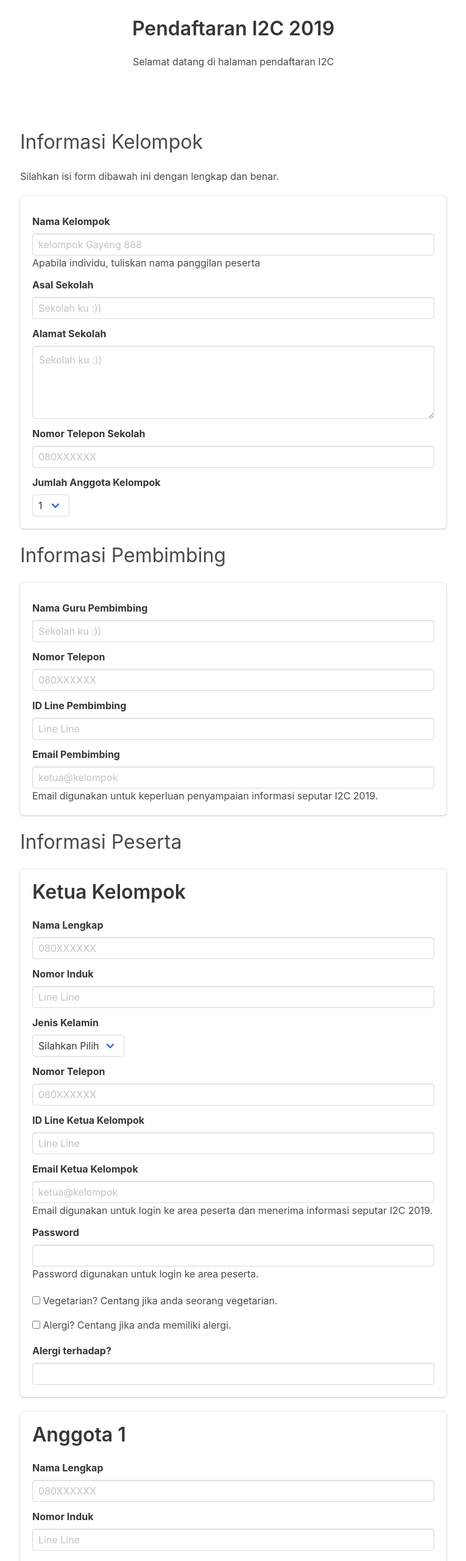
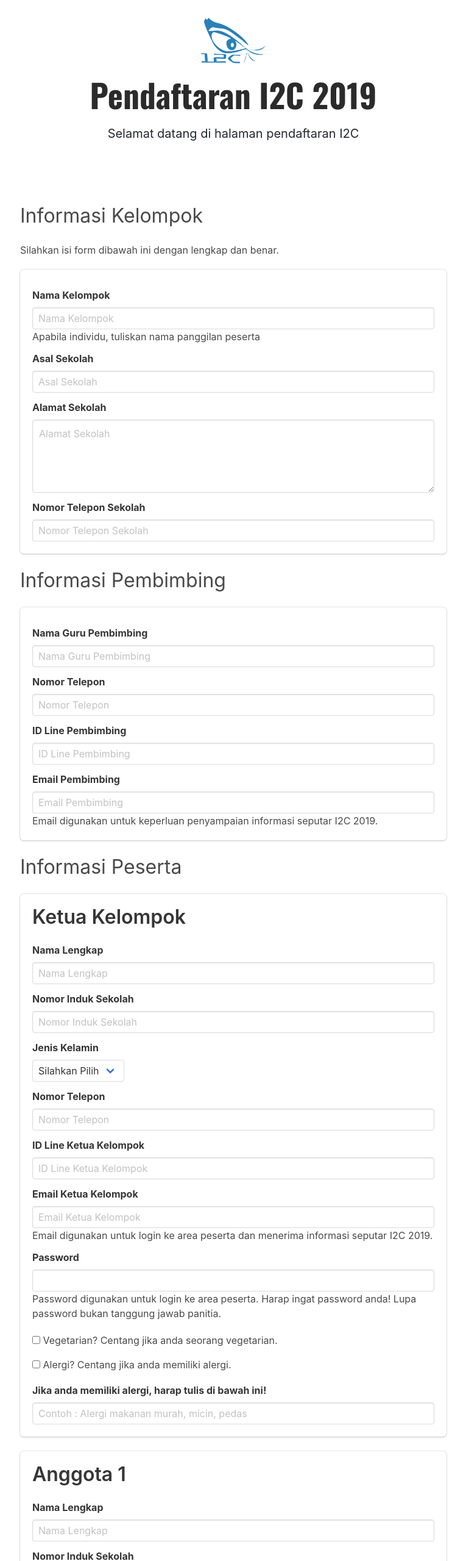
Before and after one commit to haruute0/I2C-1, a website: page src/pendaftaran.html in a window 1280 px wide. Shown: the part 120-2680 px from the top of the page at 61% size, without its empty margins (257-1022 px from the left). Drawn offline with nearby package versions, Linux system fonts and the light colour scheme.

Commit message:
Edit halaman pendaftaran

```diff
--- a/src/css/signup.css
+++ b/src/css/pendaftaran.css
@@ -1,8 +1,10 @@
 /*
-    signup.css
+    pendaftaran.css
     Stylesheet file untuk halaman pendaftaran I2C 2019
     SI IFEST#7 2019
 */
+
+@import url('https://fonts.googleapis.com/css?family=Gloria+Hallelujah|Open+Sans|Oswald:700');
 
 /* Title */
 .signup-title{
@@ -85,3 +87,22 @@
 .uploader {
     margin: 20px auto auto;
 }
+
+/* hero-title-big */
+.hero-title-big {
+    font-size: 40pt;
+    font-weight: bold;
+    color: rgb(43, 43, 43);
+    margin: 20px auto;
+    line-height: 50px;
+    font-family: 'Oswald', sans-serif;
+}
+
+.hero-logo-img {
+    max-height: 75px;
+}
+
+.hero-desc {
+    font-size: 15pt;
+    color: #232930;
+}
--- a/src/signup.html
+++ b/src/pendaftaran.html
@@ -1,5 +1,5 @@
 <!--
-    signup.html
+    pendaftaran.html
     Halaman Pendaftaran Peserta I2C 2019
     SI IFEST#7 2019
 -->
@@ -22,7 +22,7 @@
     <script src="https://ajax.googleapis.com/ajax/libs/jquery/3.3.1/jquery.min.js"></script>
 
     <!-- Custom CSS -->
-    <link rel="stylesheet" href="css/signup.css">
+    <link rel="stylesheet" href="css/pendaftaran.css">
 
     <!-- Font Awesome -->
     <link rel="stylesheet" href="https://use.fontawesome.com/releases/v5.4.2/css/brands.css" integrity="sha384-BCEeiNUiLzxxoeYaIu7jJqq0aVVz2O2Ig4WbWEmRQ2Dx/AAxNV1wMDBXyyrxw1Zd" crossorigin="anonymous">
@@ -40,8 +40,11 @@
         </div>
 
         <div class="container has-text-centered signup-title">
-            <h1 class="title">Pendaftaran I2C 2019</h1>
-            <p>Selamat datang di halaman pendaftaran I2C</p>
+            <div class="hero-logo">
+                <img class="hero-logo-img" src="/images/logo-i2c.png">
+            </div>
+            <h1 class="title hero-title-big">Pendaftaran I2C 2019</h1>
+            <p class="hero-desc">Selamat datang di halaman pendaftaran I2C</p>
         </div>
 
         <div class="container">
@@ -58,7 +61,7 @@
                 <div class="field">
                     <label class="label">Nama Kelompok</label>
                     <div class="control">
-                        <input class="input" type="text" placeholder="kelompok Gayeng 888">
+                        <input class="input" type="text" placeholder="Nama Kelompok">
                     </div>
                     <p>Apabila individu, tuliskan nama panggilan peserta</p>
                 </div>
@@ -67,7 +70,7 @@
                 <div class="field">
                     <label class="label">Asal Sekolah</label>
                     <div class="control">
-                        <input class="input" type="text" placeholder="Sekolah ku :))">
+                        <input class="input" type="text" placeholder="Asal Sekolah">
                     </div>
                 </div>
 
@@ -75,7 +78,7 @@
                 <div class="field">
                     <label class="label">Alamat Sekolah</label>
                     <div class="control">
-                        <textarea class="textarea" type="textarea" placeholder="Sekolah ku :))"></textarea>
+                        <textarea class="textarea" type="textarea" placeholder="Alamat Sekolah"></textarea>
                     </div>
                 </div>
 
@@ -83,18 +86,8 @@
                 <div class="field">
                     <label class="label">Nomor Telepon Sekolah</label>
                     <div class="control">
-                        <input class="input" type="text" placeholder="080XXXXXX">
+                        <input class="input" type="text" placeholder="Nomor Telepon Sekolah">
                     </div>
-                </div>
-
-                <!-- Jumlah Anggota Kelompok -->
-                <label class="label">Jumlah Anggota Kelompok</label>
-                <div class="select">
-                    <select>
-                        <option>1</option>
-                        <option>2</option>
-                        <option>3</option>
-                    </select>
                 </div>
 
             </div>
@@ -107,7 +100,7 @@
             <div class="field">
                 <label class="label">Nama Guru Pembimbing</label>
                 <div class="control">
-                    <input class="input" type="text" placeholder="Sekolah ku :))">
+                    <input class="input" type="text" placeholder="Nama Guru Pembimbing">
                 </div>
             </div>
 
@@ -115,7 +108,7 @@
             <div class="field">
                 <label class="label">Nomor Telepon</label>
                 <div class="control">
-                    <input class="input" type="text" placeholder="080XXXXXX">
+                    <input class="input" type="text" placeholder="Nomor Telepon">
                 </div>
             </div>
 
@@ -123,7 +116,7 @@
             <div class="field">
                 <label class="label">ID Line Pembimbing</label>
                 <div class="control">
-                    <input class="input" type="text" placeholder="Line Line">
+                    <input class="input" type="text" placeholder="ID Line Pembimbing">
                 </div>
             </div>
 
@@ -131,7 +124,7 @@
             <div class="field">
                 <label class="label">Email Pembimbing</label>
                 <div class="control">
-                    <input class="input" type="text" placeholder="ketua@kelompok">
+                    <input class="input" type="text" placeholder="Email Pembimbing">
                     <p>Email digunakan untuk keperluan penyampaian informasi seputar I2C 2019.</p>
                 </div>
             </div>
@@ -151,15 +144,15 @@
                         <div class="field">
                             <label class="label">Nama Lengkap</label>
                             <div class="control">
-                                <input class="input" type="text" placeholder="080XXXXXX">
+                                <input class="input" type="text" placeholder="Nama Lengkap">
                             </div>
                         </div>
 
                          <!-- Nomor Induk -->
                         <div class="field">
-                            <label class="label">Nomor Induk</label>
+                            <label class="label">Nomor Induk Sekolah</label>
                             <div class="control">
-                                <input class="input" type="text" placeholder="Line Line">
+                                <input class="input" type="text" placeholder="Nomor Induk Sekolah">
                             </div>
                         </div>
 
@@ -179,7 +172,7 @@
                         <div class="field">
                             <label class="label">Nomor Telepon</label>
                             <div class="control">
-                                <input class="input" type="text" placeholder="080XXXXXX">
+                                <input class="input" type="text" placeholder="Nomor Telepon">
                             </div>
                         </div>
 
@@ -187,7 +180,7 @@
                         <div class="field">
                             <label class="label">ID Line Ketua Kelompok</label>
                             <div class="control">
-                                <input class="input" type="text" placeholder="Line Line">
+                                <input class="input" type="text" placeholder="ID Line Ketua Kelompok">
                             </div>
                         </div>
 
@@ -195,7 +188,7 @@
                         <div class="field">
                             <label class="label">Email Ketua Kelompok</label>
                             <div class="control">
-                                <input class="input" type="text" placeholder="ketua@kelompok">
+                                <input class="input" type="text" placeholder="Email Ketua Kelompok">
                                 <p>Email digunakan untuk login ke area peserta dan menerima informasi seputar I2C 2019.</p>
                             </div>
                         </div>
@@ -206,7 +199,7 @@
                                 <div class="control">
                                     <input class="input" type="password">
                                 </div>
-                                <p>Password digunakan untuk login ke area peserta.</p>
+                                <p>Password digunakan untuk login ke area peserta. Harap ingat password anda! Lupa password bukan tanggung jawab panitia.</p>
                         </div>
 
                         <!-- Alegi/Vege -->
@@ -227,9 +220,9 @@
 
                          <!-- Field Alergi -->
                         <div class="field">
-                            <label class="label">Alergi terhadap?</label>
+                            <label class="label">Jika anda memiliki alergi, harap tulis di bawah ini!</label>
                             <div class="control">
-                                <input class="input" type="text" placeholder="">
+                                <input class="input" type="text" placeholder="Contoh : Alergi makanan murah, micin, pedas">
                             </div>
                         </div>
 
@@ -245,15 +238,27 @@
                         <div class="field">
                             <label class="label">Nama Lengkap</label>
                             <div class="control">
-                                <input class="input" type="text" placeholder="080XXXXXX">
+                                <input class="input" type="text" placeholder="Nama Lengkap">
                             </div>
                         </div>
 
                         <!-- Nomor Induk -->
                         <div class="field">
-                            <label class="label">Nomor Induk</label>
+                            <label class="label">Nomor Induk Sekolah</label>
                             <div class="control">
-                                <input class="input" type="text" placeholder="Line Line">
+                                <input class="input" type="text" placeholder="Nomor Induk Sekolah">
+                            </div>
+                        </div>
+
+                        <!-- Jenis Kelamin -->
+                        <div class="field">
+                            <label class="label">Jenis Kelamin</label>
+                            <div class="select">
+                                <select>
+                                    <option>Silahkan Pilih</option>
+                                    <option>Laki-Laki</option>
+                                    <option>Perempuan</option>
+                                </select>
                             </div>
                         </div>
 
@@ -275,9 +280,9 @@
 
                         <!-- Field Alergi -->
                         <div class="field">
-                            <label class="label">Alergi terhadap?</label>
+                            <label class="label">Jika anda memiliki alergi, harap tulis di bawah ini!</label>
                             <div class="control">
-                                <input class="input" type="text" placeholder="">
+                                <input class="input" type="text" placeholder="Contoh : Alergi makanan murah, micin, pedas">
                             </div>
                         </div>
                     </div>
@@ -292,15 +297,27 @@
                             <div class="field">
                                 <label class="label">Nama Lengkap</label>
                                 <div class="control">
-                                    <input class="input" type="text" placeholder="080XXXXXX">
+                                    <input class="input" type="text" placeholder="Nama Lengkap">
                                 </div>
                             </div>
 
                             <!-- Nomor Induk -->
                             <div class="field">
-                                <label class="label">Nomor Induk</label>
+                                <label class="label">Nomor Induk Sekolah</label>
                                 <div class="control">
-                                    <input class="input" type="text" placeholder="Line Line">
+                                    <input class="input" type="text" placeholder="Nomor Induk Sekolah">
+                                </div>
+                            </div>
+
+                            <!-- Jenis Kelamin -->
+                            <div class="field">
+                                <label class="label">Jenis Kelamin</label>
+                                <div class="select">
+                                    <select>
+                                        <option>Silahkan Pilih</option>
+                                        <option>Laki-Laki</option>
+                                        <option>Perempuan</option>
+                                    </select>
                                 </div>
                             </div>
 
@@ -322,9 +339,9 @@
 
                             <!-- Field Alergi -->
                             <div class="field">
-                                <label class="label">Alergi terhadap?</label>
+                                <label class="label">Jika anda memiliki alergi, harap tulis di bawah ini!</label>
                                 <div class="control">
-                                    <input class="input" type="text" placeholder="">
+                                    <input class="input" type="text" placeholder="Contoh : Alergi makanan murah, micin, pedas">
                                 </div>
                             </div>
                         </div>
@@ -363,6 +380,7 @@
             <div class="has-text-centered">
                 <p><strong class="perhatian">Perhatian!</strong></p>
                 <p>Pastikan data yang diinput sudah benar.</p>
+                <p>Harap ingat password anda! Lupa password bukan tanggung jawab panitia.</p>
             </div>
 
             <div class="form-controls">
```
